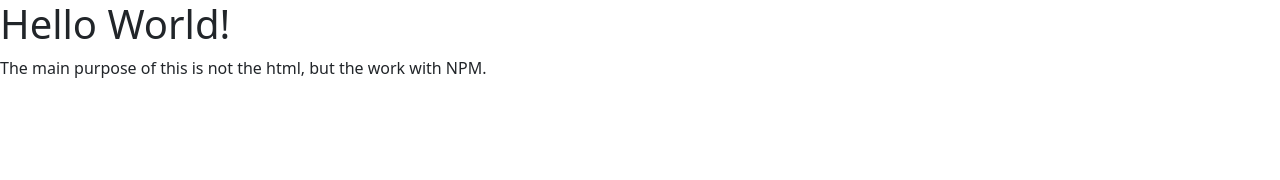
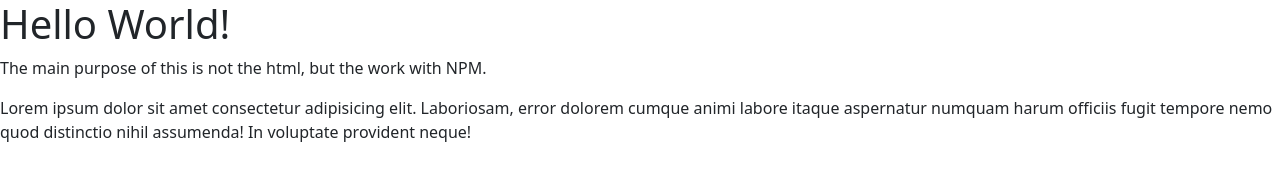
Before and after one commit to BruceMCodes/Git-NPM-Practice, a website: page index.html in a window 1280 px wide. Drawn offline with nearby package versions, Linux system fonts and the light colour scheme.

Commit message:
Added lorem ipsum

```diff
--- a/index.html
+++ b/index.html
@@ -10,5 +10,6 @@
     <h1>Hello World!</h1>
     <p>The main purpose of this is not the html, but the work with NPM.
     </p>
+    <p>Lorem ipsum dolor sit amet consectetur adipisicing elit. Laboriosam, error dolorem cumque animi labore itaque aspernatur numquam harum officiis fugit tempore nemo quod distinctio nihil assumenda! In voluptate provident neque!</p>
 </body>
 </html>
```
